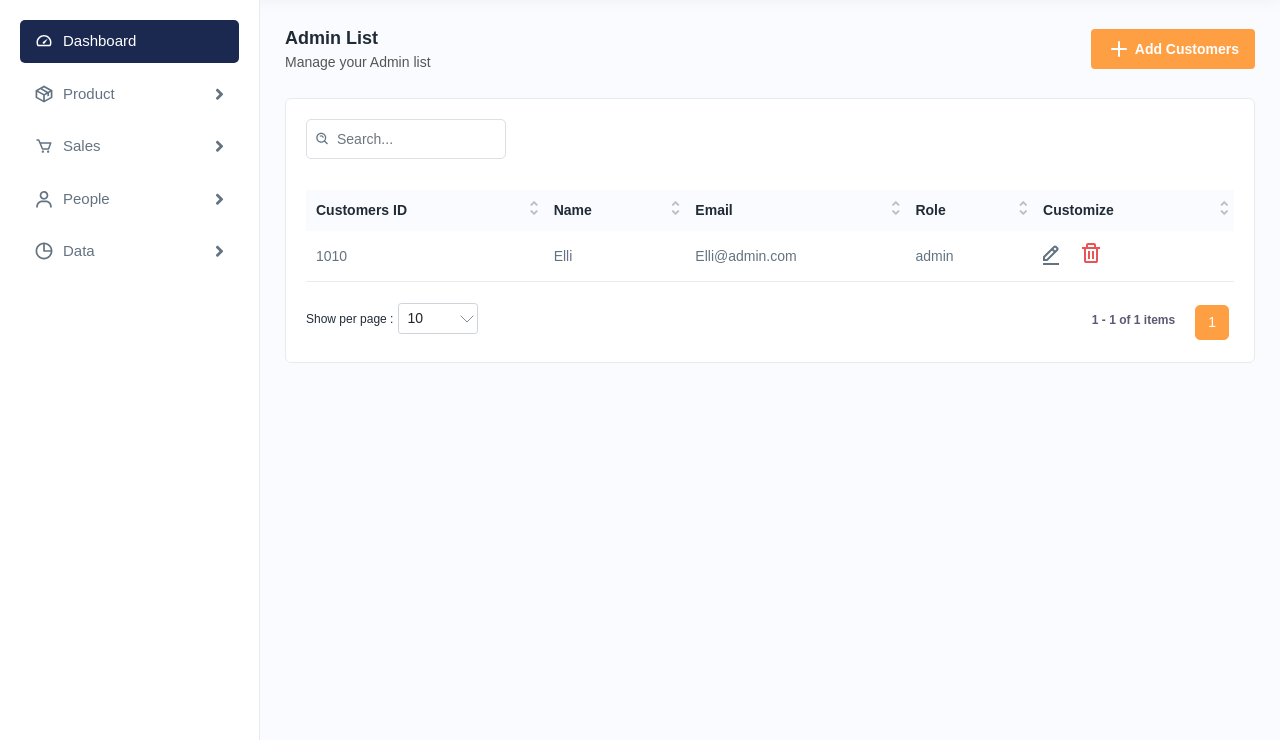
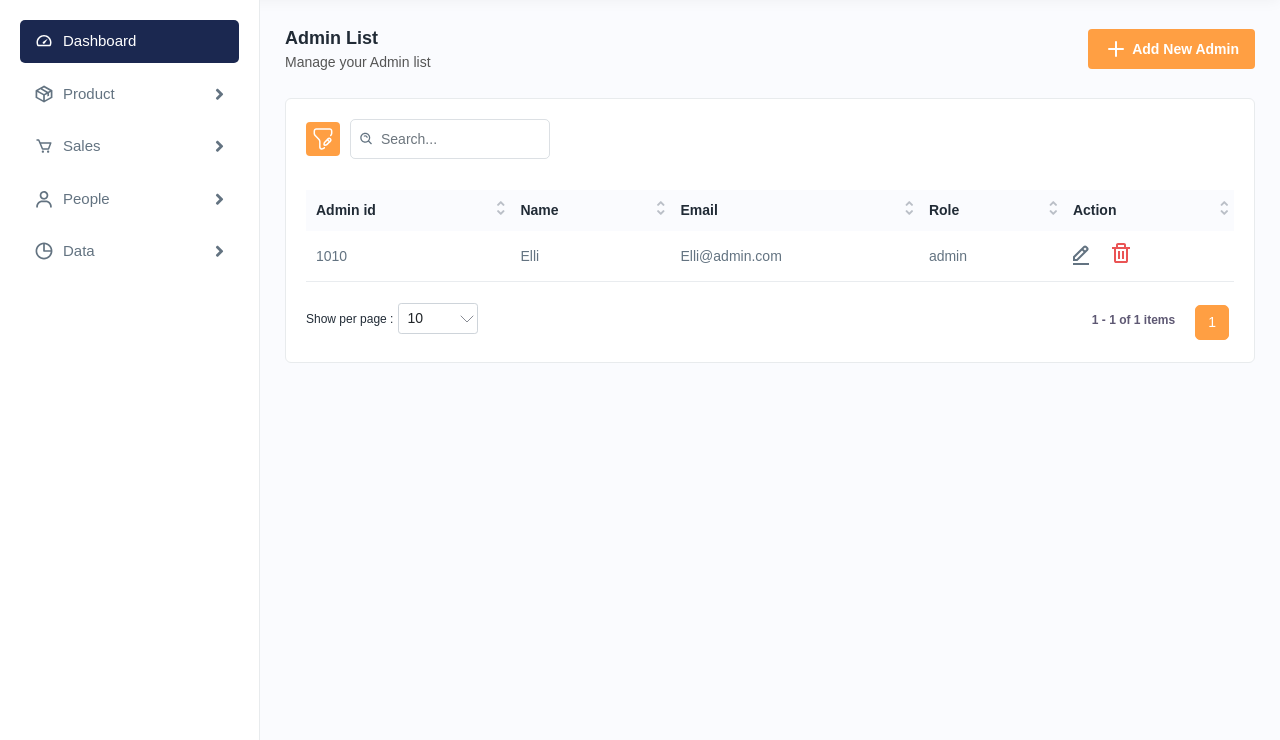
Before and after one commit to ShanShenShan/finals, a PHP site: page /pos1/admin_list.php in a window 1280 px wide. Shown: the part 60-800 px from the top of the page. Run offline with PHP 8.4, Linux system fonts and the light colour scheme; a user stored in the database is signed in; data comes from the database, SQL or seed files in the repository.

Commit message:
updating admin list

```diff
--- a/auth/register.php
+++ b/auth/register.php
@@ -158,9 +158,7 @@ try {
                     switch ($role) {
                         case 'admin':
                             insert_admin($connection, $password, $username, $email, $role);
-
-                            echo "<script>alert('Creating an account successfuly!')</script>";
-                            echo "<script>window.location.href='" . FILEPATH . "/people/add_admin.php'</script>";
+                            echo "<script>window.location.href='" . FILEPATH . "/people/admin_list.php'</script>";
                             break;
                         case 'employee':
                             insert_emplopyee($connection, $password, $username, $email, $role);
--- a/people/admin_list.php
+++ b/people/admin_list.php
@@ -4,20 +4,29 @@
 <?php require "../includes/sidebar.php"; ?> <!-- Strictly requiring to include the sidebar.php-->
 
 <?php
+$adminlist = []; // Initialize the $adminlist variable
 
-// Query to select all data on the table that have admin role
-$search = $connection->query("SELECT * FROM users WHERE role= 'admin' ");
-$search->execute(); // executing the command
+if(isset($_POST['submit'])) {
+    // Getting the user's input from the form html
+    $id = $_POST['unique_id'];
 
-$adminlist = $search->fetchall(PDO::FETCH_OBJ); // fetching all of the data as an object
+    // Prepare a statement to select data based on the category input
+    $stmt = $connection->prepare("SELECT * FROM users WHERE id = :id");
+    $stmt->bindParam(':id', $id);
+    $stmt->execute();
 
+    $adminlist = $stmt->fetchAll(PDO::FETCH_OBJ); // fetching all of the data as an object
+} else {
+    // Query to select all data on the table that have admin role
+    $search = $connection->query("SELECT * FROM users WHERE role = 'admin'");
+    $search->execute(); // executing the command
+
+    $adminlist = $search->fetchAll(PDO::FETCH_OBJ); // fetching all of the data as an object
+}
 ?>
 
 <body>
-
-    <div class="main-wrapper">
-
-        <div class="page-wrapper">
+<div class="page-wrapper">
             <div class="content">
                 <div class="page-header">
                     <div class="page-title">
@@ -25,7 +34,7 @@ $adminlist = $search->fetchall(PDO::FETCH_OBJ); // fetching all of the data as a
                         <h6>Manage your Admin list</h6>
                     </div>
                     <div class="page-btn">
-                        <a href="add_customer.php" class="btn btn-added"><img src="<?php echo "" . FILEPATH . ""; ?>/assets/img/icons/plus.svg" alt="img" class="me-1">Add Customers</a>
+                        <a href="add_admin.php" class="btn btn-added"><img src="<?php echo FILEPATH; ?>/assets/img/icons/plus.svg" alt="img" class="me-1">Add New Admin</a>
                     </div>
                 </div>
 
@@ -33,30 +42,69 @@ $adminlist = $search->fetchall(PDO::FETCH_OBJ); // fetching all of the data as a
                     <div class="card-body">
                         <div class="table-top">
                             <div class="search-set">
+                                <div class="search-path">
+                                    <a class="btn btn-filter" id="filter_search">
+                                        <img src="<?php echo FILEPATH; ?>/assets/img/icons/filter.svg" alt="img">
+                                        <span><img src="<?php echo FILEPATH; ?>/assets/img/icons/closes.svg" alt="img"></span>
+                                    </a>
+                                </div>
                                 <div class="search-input">
-                                    <a class="btn btn-searchset"><img src="<?php echo "" . FILEPATH . ""; ?>/assets/img/icons/search-white.svg" alt="img"></a>
+                                    <a class="btn btn-searchset"><img src="<?php echo FILEPATH; ?>/assets/img/icons/search-white.svg" alt="img"></a>
                                 </div>
                             </div>
                         </div>
+                        <!--Filtering option-->
+                        <div class="card mb-0" id="filter_inputs">
+                            <div class="card-body pb-0">
+                                <div class="row">
+                                    <div class="col-lg-12 col-sm-12">
+                                        <form action="admin_list.php" method="POST">
+                                            <div class="row">
 
+                                                <div class="col-lg col-sm-6 col-12">
+                                                    <div class="form-group">
+                                                        <select class="select" name="unique_id">
+                                                            <option value=" ">Choose admin</option>
+                                                            <?php foreach ($adminlist as $admin) : ?>
+                                                                <option value="<?php echo $admin->id; ?>"><?php echo $admin->name; ?></option>
+                                                            <?php endforeach; ?>
+                                                        </select>
+                                                    </div>
+                                                </div>
+                                                <div class="col-lg-1 col-sm-6 col-12">
+                                                    <div class="form-group">
+
+                                                        <button type="submit" name="submit" class="btn btn-filters ms-auto">
+                                                            <img src="<?php echo FILEPATH; ?>/assets/img/icons/search-whites.svg" alt="img">
+                                                        </button>
+                                                    </div>
+                                                </div>
+                                            </div>
+                                        </form>
+                                    </div>
+                                </div>
+                            </div>
+                        </div>
+                        <!--Table data of the products-->
                         <div class="table-responsive">
-                            <table class="table datanew">
+                            <table class="table  datanew">
                                 <thead>
                                     <tr>
-                                        <th>Customers ID</th>
+                                        <th>Admin id</th>
                                         <th>Name</th>
                                         <th>Email</th>
                                         <th>Role</th>
-                                        <th>Customize</th>
+                                        <th>Action</th>
                                     </tr>
                                 </thead>
-                                <?php foreach ($adminlist as $admin) : ?> <!--Iterating each value from admin list and assigning it to $admin-->
-                                    <tbody>
+                                <tbody>
+                                    <?php foreach ($adminlist as $admin) : ?><!--Iterating each value from admin list and assigning it to $admin-->
                                         <tr>
                                             <td><?php echo $admin->id; ?></td>
                                             <td><?php echo $admin->name; ?></td>
                                             <td><?php echo $admin->email; ?></td>
                                             <td><?php echo $admin->role; ?></td>
+
                                             <td>
                                             <a class="me-3" data-bs-toggle="modal" data-bs-target="#editProductModal"onclick="update_account('<?php echo $admin->name; ?>', '<?php echo $admin->email; ?>', '<?php echo $admin->id; ?>')">
                                                 <img src="<?php echo FILEPATH;?>/assets/img/icons/edit.svg" alt="img">
@@ -66,20 +114,24 @@ $adminlist = $search->fetchall(PDO::FETCH_OBJ); // fetching all of the data as a
                                                 </a>
                                             </td>
                                         </tr>
-                                    </tbody>
-                                <?php endforeach; ?>
+                                    <?php endforeach; ?>
+                                </tbody>
                             </table>
                         </div>
                     </div>
                 </div>
             </div>
         </div>
+
+    <div class="main-wrapper">
+
+
  <!-- CODE FOR THE POP-UP EDIT FORM -->
  <div class="modal fade" id="editProductModal" tabindex="-1" role="dialog" aria-labelledby="editProductModalLabel" aria-hidden="true">
     <div class="modal-dialog" role="document">
         <div class="modal-content">
             <div class="modal-header">
-                <h5 class="modal-title" id="editProductModalLabel">Edit Customer list</h5>
+                <h5 class="modal-title" id="editProductModalLabel">Edit Admin list</h5>
                 <button type="button" class="btn-close" data-bs-dismiss="modal" aria-label="Close"></button>
             </div>
             <div class="modal-body">
@@ -118,7 +170,7 @@ $adminlist = $search->fetchall(PDO::FETCH_OBJ); // fetching all of the data as a
                         </div>
                         <div class="modal-body">
                             Are you sure you want to delete this Customer account?
-                            <input type="hidden" id="id" name="id">
+                            <input type="hidden" id="id_delete" name="id">
                         </div>
                         <div class="modal-footer">
                             <button type="button" class="btn btn-secondary" data-bs-dismiss="modal">Cancel</button>
@@ -131,7 +183,7 @@ $adminlist = $search->fetchall(PDO::FETCH_OBJ); // fetching all of the data as a
 
         <script>
             function delete_account(id) {
-                $('#id').val(id);
+                $('#id_delete').val(id);
             }
             function update_account(name, email, id)
             {
```
Also changed, not shown: product/category_list.php (+6 -7 lines).
